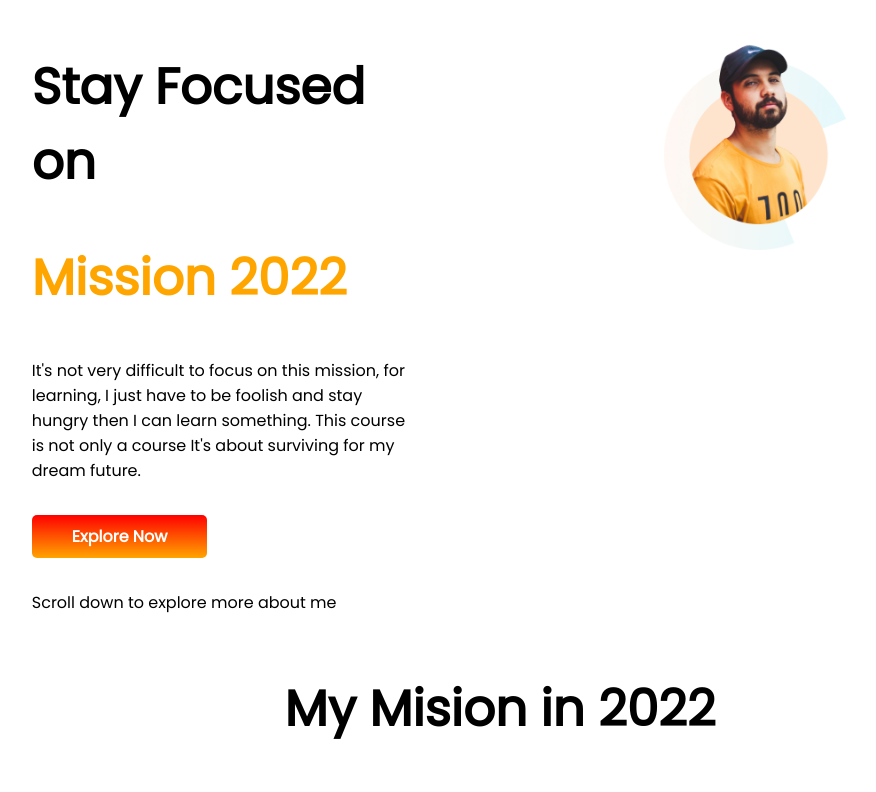
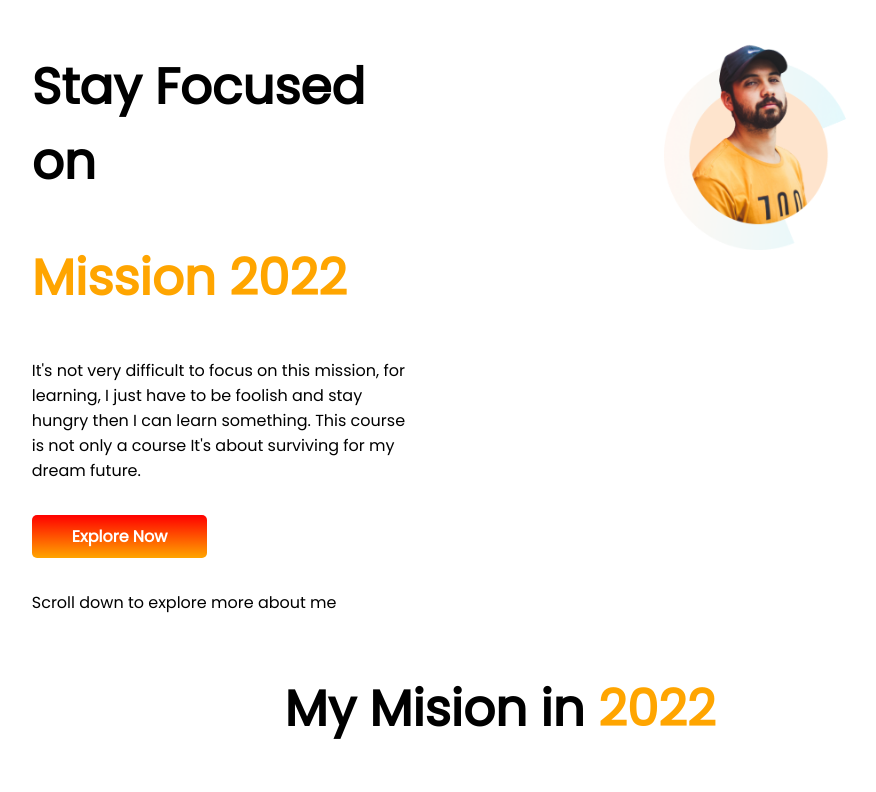
Before and after one commit to sourav77/Hard-Work, a plain HTML site: page index.html in a window 1280 px wide. Shown: the whole page, without its empty margins (229-1105 px from the left). Drawn offline with Linux system fonts and the light colour scheme.

Commit message:
mission-color

```diff
--- a/index.html
+++ b/index.html
@@ -32,7 +32,7 @@
     </section>
     <section id="mid-on" class="half-width">
         <div>
-            <h1>My Mision in 2022</h1>
+            <h1>My Mision in <span id="mid-off"> 2022</span></h1>
         </div>
 
     </section>
--- a/style.css
+++ b/style.css
@@ -18,6 +18,12 @@ section{
 #mid-on{
     padding-left: 40%;
 }
+#mid-off{
+    color: orange;
+}
+
+
+
 .half-width img{
     width: 50%;
 }
```
